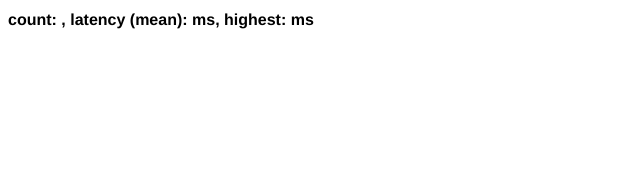
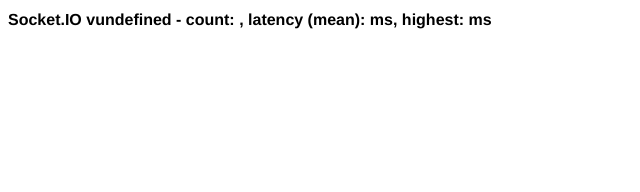
Before and after one commit to rauchg/latency-io, a website: page index.html in a window 1280 px wide. Shown: the whole page, without its empty margins (0-640 px from the left). Drawn offline with nearby package versions, Linux system fonts and the light colour scheme; no server answers.

Commit message:
display socket.io-client version

```diff
--- a/index.html
+++ b/index.html
@@ -11,6 +11,7 @@
 
         chart.addTimeSeries(latency, { strokeStyle: 'rgba(69, 183, 244, 1)', fillStyle: 'rgba(255, 255, 255, 1)', lineWidth: 4 });
         chart.streamTo(document.getElementById("smoothie"), 500);
+        document.getElementById('v').innerHTML = io.version;
 
         var socket = io.connect()
           , lastDate
@@ -59,7 +60,7 @@
     </style>
   </head>
   <body>
-    <h1><em id="transport"></em> count: <span id="c"></span>, latency (mean): <span id="l"></span> ms, highest: <span id="h"></span> ms</h1>
+    <h1>Socket.IO v<span id="v"></span> - <em id="transport"></em> count: <span id="c"></span>, latency (mean): <span id="l"></span> ms, highest: <span id="h"></span> ms</h1>
     <canvas id="smoothie">
   </body>
 </html>
```
